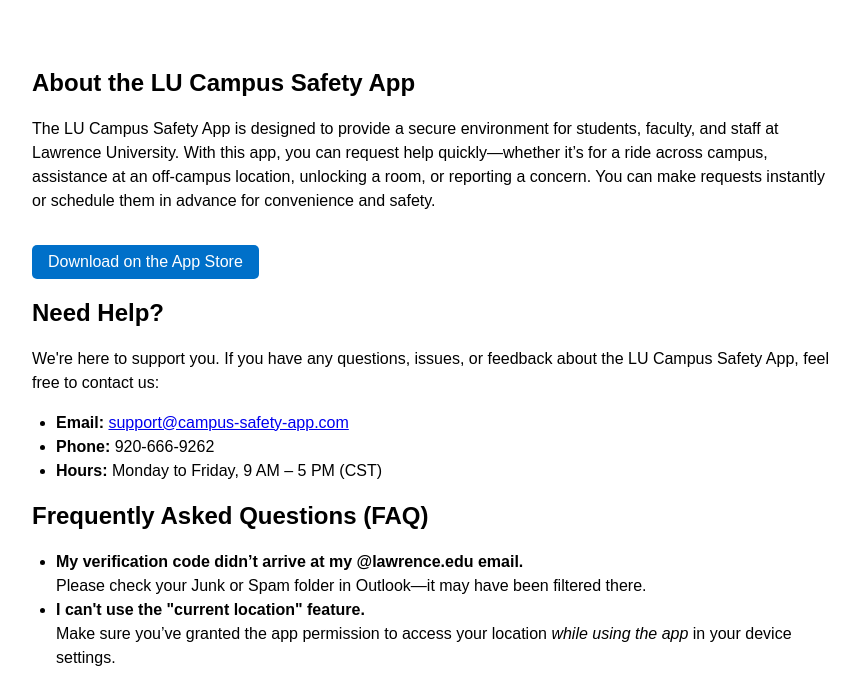
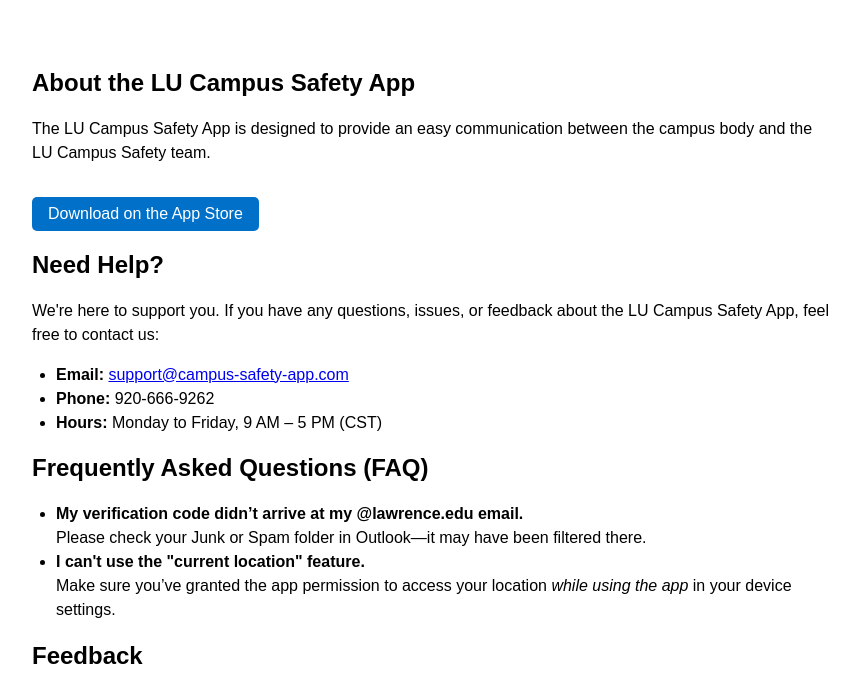
Before and after one commit to M1nJun/SupportPage, a plain HTML site: page index.html in a window 1280 px wide. Shown: the part 95-782 px from the top of the page, without its empty margins (208-1067 px from the left). Drawn offline with Linux system fonts and the light colour scheme.

Commit message:
Change in description of app

```diff
--- a/index.html
+++ b/index.html
@@ -69,9 +69,7 @@
 
   <div class="container">
     <h2>About the LU Campus Safety App</h2>
-    <p>The LU Campus Safety App is designed to provide a secure environment for students, faculty, and staff at Lawrence University.
-    With this app, you can request help quickly—whether it’s for a ride across campus, assistance at an off-campus location,
-    unlocking a room, or reporting a concern. You can make requests instantly or schedule them in advance for convenience and safety.</p>
+    <p>The LU Campus Safety App is designed to provide an easy communication between the campus body and the LU Campus Safety team.</p>
     <a class="appstore-link" href="https://apps.apple.com/us/app/lu-campussafety/id6747465155" target="_blank">Download on the App Store</a>
 
     <h2>Need Help?</h2>
```
